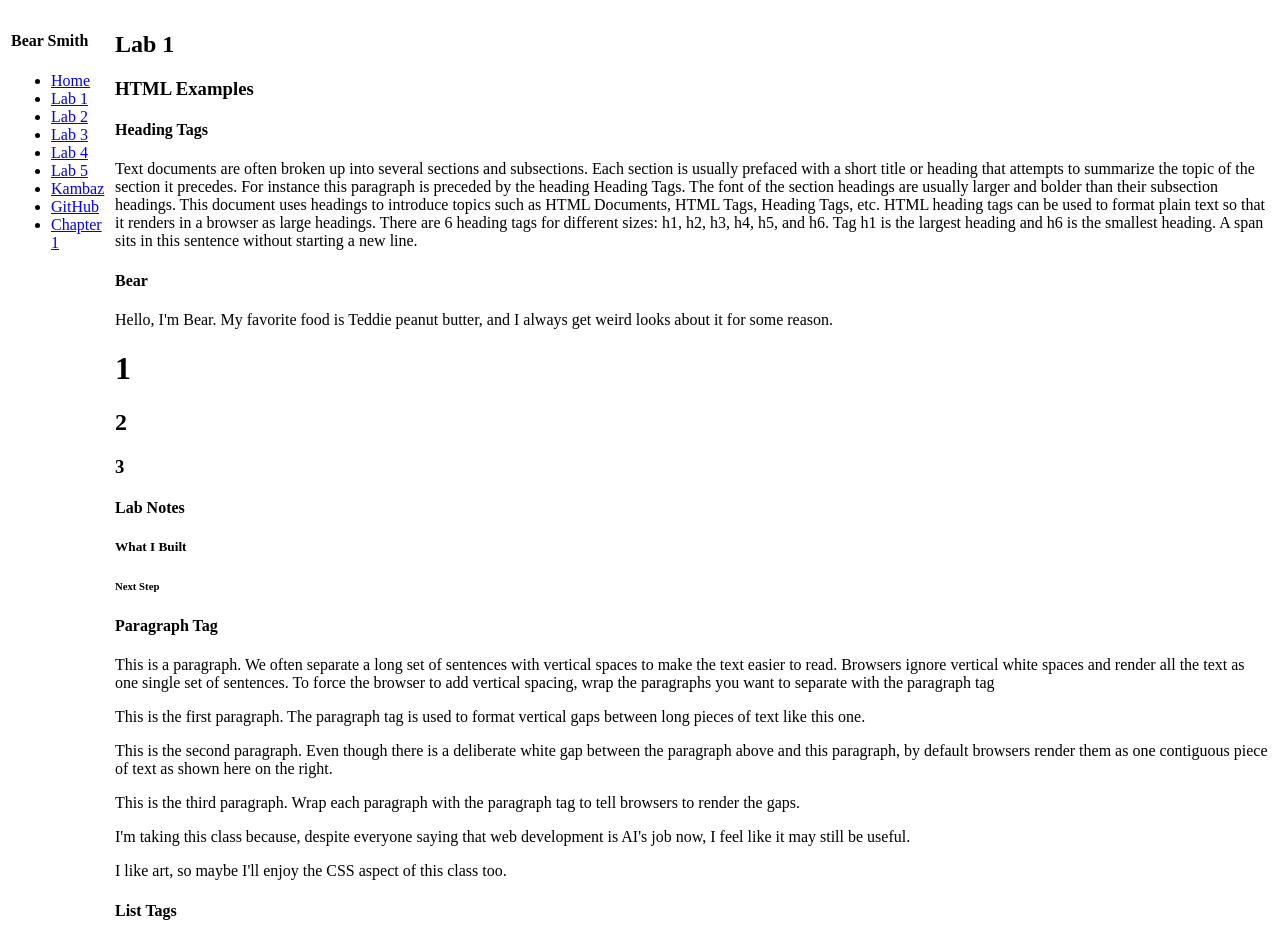
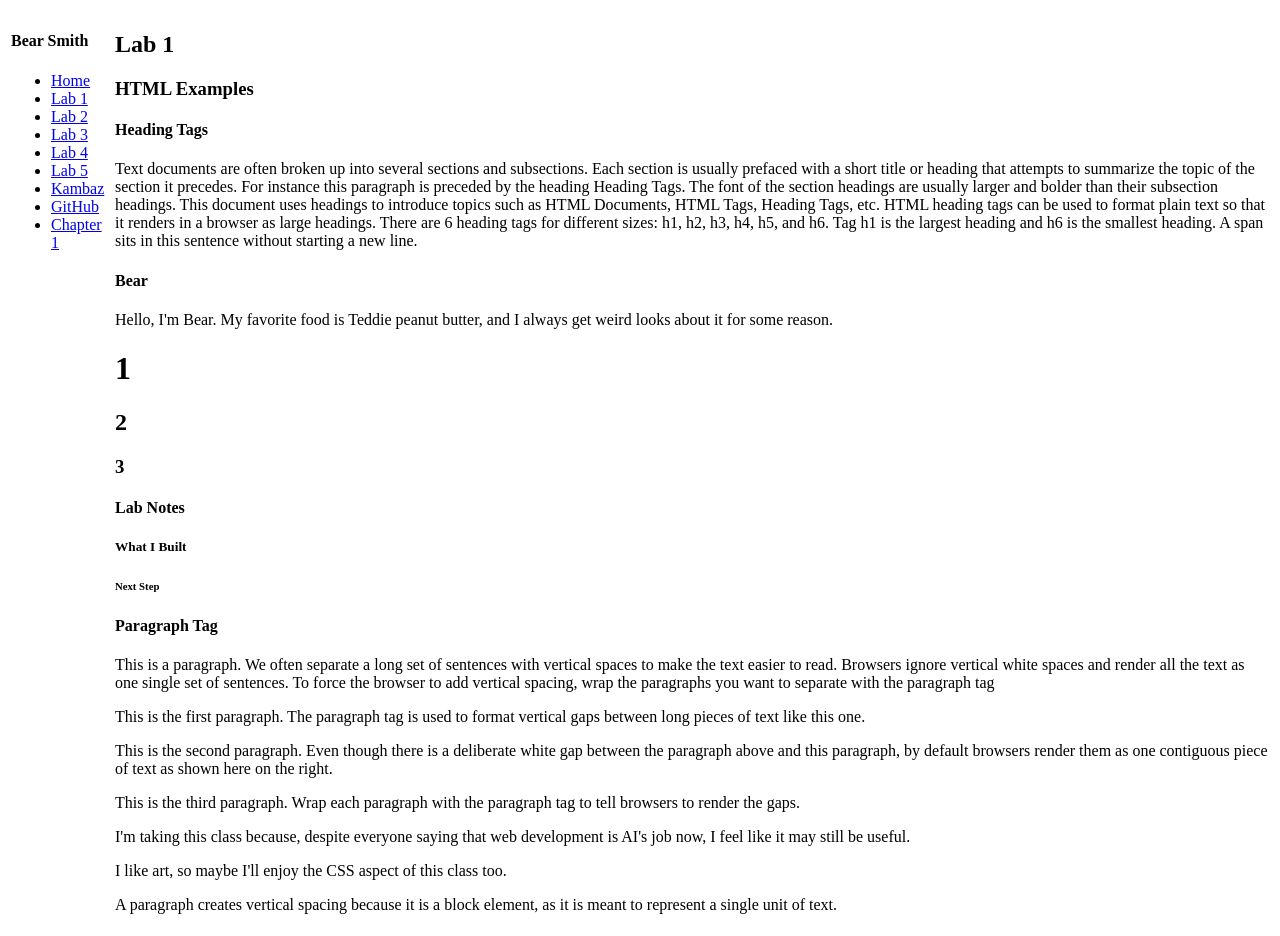
Before and after one commit to bearsmithnu/webdev-client, a Next.js app: page /labs/lab1 in a window 1280 px wide. Shown: the top 936 px of the page. Built offline with nearby package versions, Linux system fonts and the light colour scheme.

Commit message:
ai freaking ps

```diff
--- a/app/labs/lab1/ParagraphTags.tsx
+++ b/app/labs/lab1/ParagraphTags.tsx
@@ -27,8 +27,11 @@ export default function ParagraphTags() {
             I&apos;m taking this class because, despite everyone saying that web development
             is AI&apos;s job now, I feel like it may still be useful.
         </p>
-        <p id = "wd-p-your-2">
+        <p id="wd-p-your-2">
             I like art, so maybe I&apos;ll enjoy the CSS aspect of this class too.
+        </p>
+        <p id="wd-ai-p">
+            A paragraph creates vertical spacing because it is a block element, as it is meant to represent a single unit of text.
         </p>
 
     </div>
```
